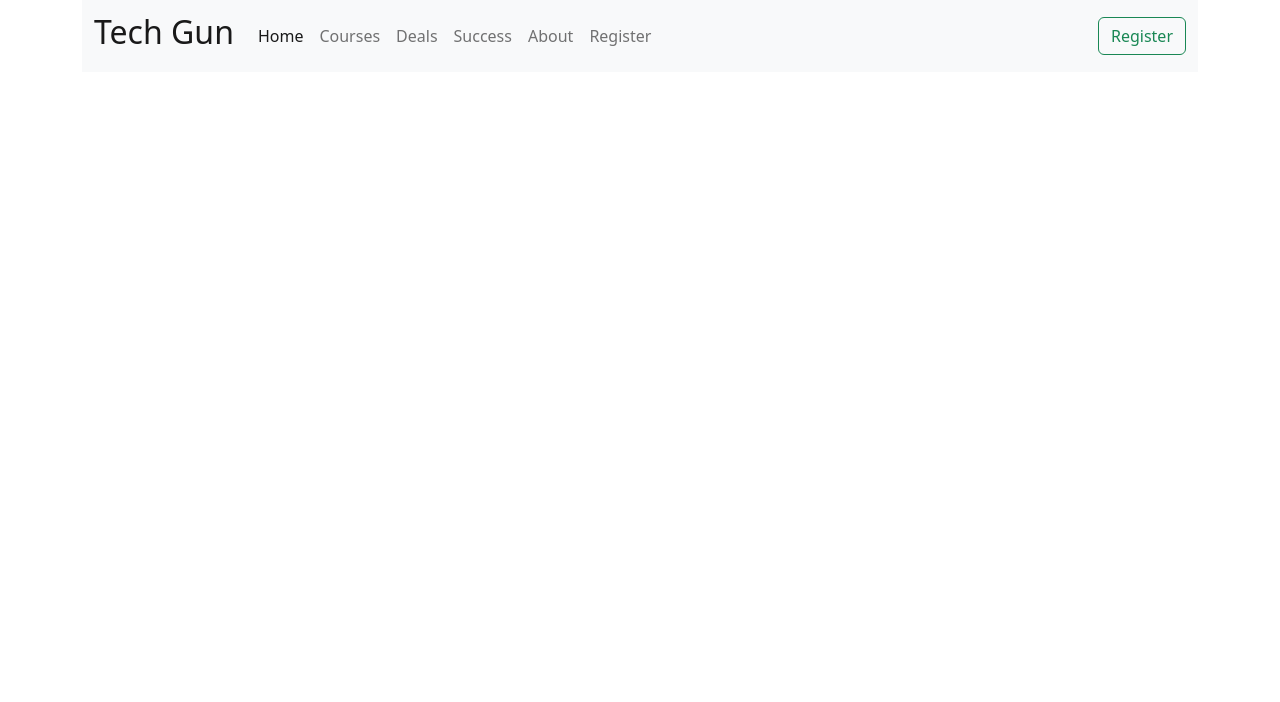
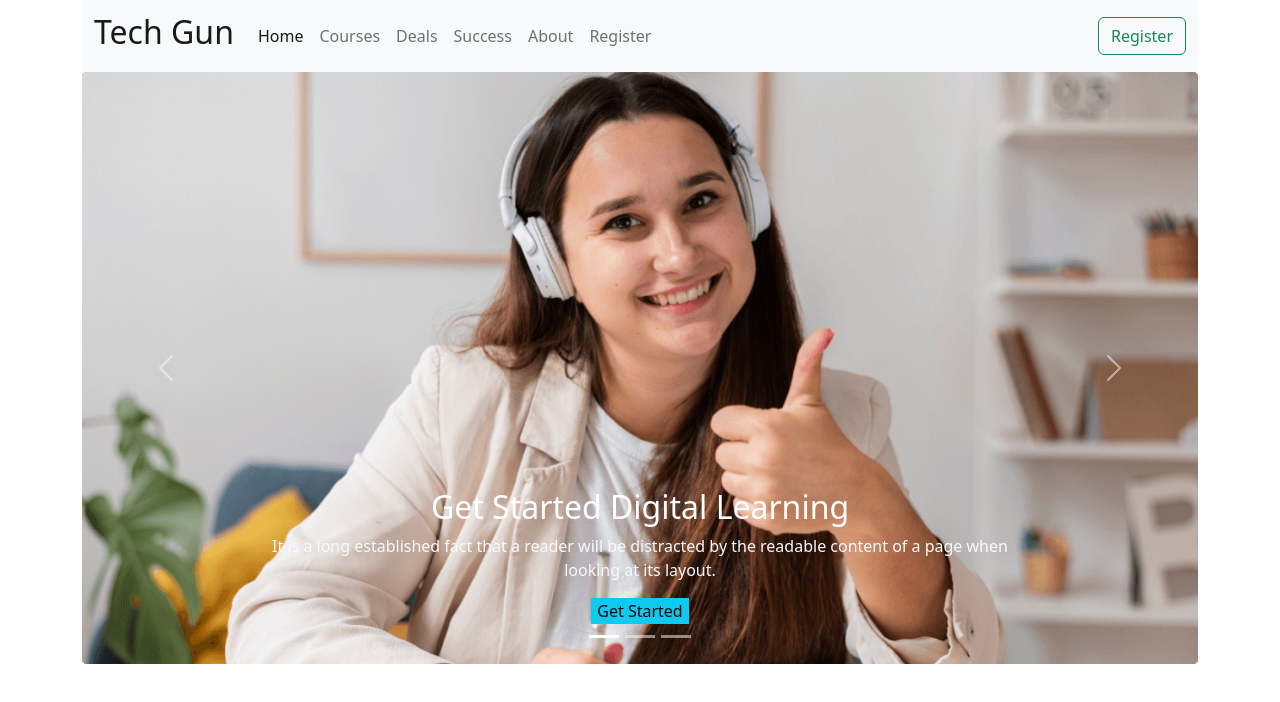
Before and after one commit to neveennahar/TechGun-website, a plain HTML site: page index.html in a window 1280 px wide. Drawn offline with nearby package versions, Linux system fonts and the light colour scheme.

Commit message:
header area done

```diff
--- a/index.html
+++ b/index.html
@@ -8,6 +8,7 @@
   </head>
   <body>
     <header class="container">
+        <!-- navbar start -->
         <section>
             <nav class="navbar navbar-expand-lg bg-light">
                 <div class="container-fluid">
@@ -41,6 +42,55 @@
                 </div>
               </nav>
         </section>
+        <!-- navbar end -->
+        <!-- banner area start -->
+        <section>
+            <div id="carouselExampleCaptions" class="carousel slide" data-bs-ride="false">
+                <div class="carousel-indicators">
+                  <button type="button" data-bs-target="#carouselExampleCaptions" data-bs-slide-to="0" class="active" aria-current="true" aria-label="Slide 1"></button>
+                  <button type="button" data-bs-target="#carouselExampleCaptions" data-bs-slide-to="1" aria-label="Slide 2"></button>
+                  <button type="button" data-bs-target="#carouselExampleCaptions" data-bs-slide-to="2" aria-label="Slide 3"></button>
+                </div>
+                <div class="carousel-inner">
+                  <div class="carousel-item active">
+                    <img src="images/cover/cover-1.png" class="d-block w-100" alt="...">
+                    <div class="carousel-caption d-none d-md-block">
+                        <h2>Get Started Digital
+                            Learning</h2>
+                          <p class="text-light">It is a long established fact that a reader will be distracted by the readable content of a page when looking at its layout.</p>
+                          <button class="bg-info border border-0">Get Started</button>
+                    </div>
+                  </div>
+                  <div class="carousel-item">
+                    <img src="images/cover/cover-2.jpg" class="d-block w-100" alt="...">
+                    <div class="carousel-caption d-none d-md-block">
+                        <h2>Get Started Digital
+                            Learning</h2>
+                          <p class="text-light">It is a long established fact that a reader will be distracted by the readable content of a page when looking at its layout.</p>
+                          <button class="bg-info border border-0">Get Started</button>
+                    </div>
+                  </div>
+                  <div class="carousel-item">
+                    <img src="images/cover/cover-3.jpg" class="d-block w-100" alt="...">
+                    <div class="carousel-caption d-none d-md-block">
+                      <h2>Get Started Digital
+                        Learning</h2>
+                      <p class="text-light">It is a long established fact that a reader will be distracted by the readable content of a page when looking at its layout.</p>
+                      <button class="bg-info border border-0">Get Started</button>
+                    </div>
+                  </div>
+                </div>
+                <button class="carousel-control-prev" type="button" data-bs-target="#carouselExampleCaptions" data-bs-slide="prev">
+                    <span class="carousel-control-prev-icon" aria-hidden="true"></span>
+                    <span class="visually-hidden">Previous</span>
+                  </button>
+                  <button class="carousel-control-next" type="button" data-bs-target="#carouselExampleCaptions" data-bs-slide="next">
+                    <span class="carousel-control-next-icon" aria-hidden="true"></span>
+                    <span class="visually-hidden">Next</span>
+                  </button>
+              </div>
+        </section>
+        <!-- banner area end -->
     </header>
 
     <script src="https://cdn.jsdelivr.net/npm/bootstrap@5.2.0/dist/js/bootstrap.bundle.min.js" integrity="sha384-A3rJD856KowSb7dwlZdYEkO39Gagi7vIsF0jrRAoQmDKKtQBHUuLZ9AsSv4jD4Xa" crossorigin="anonymous"></script>
```
